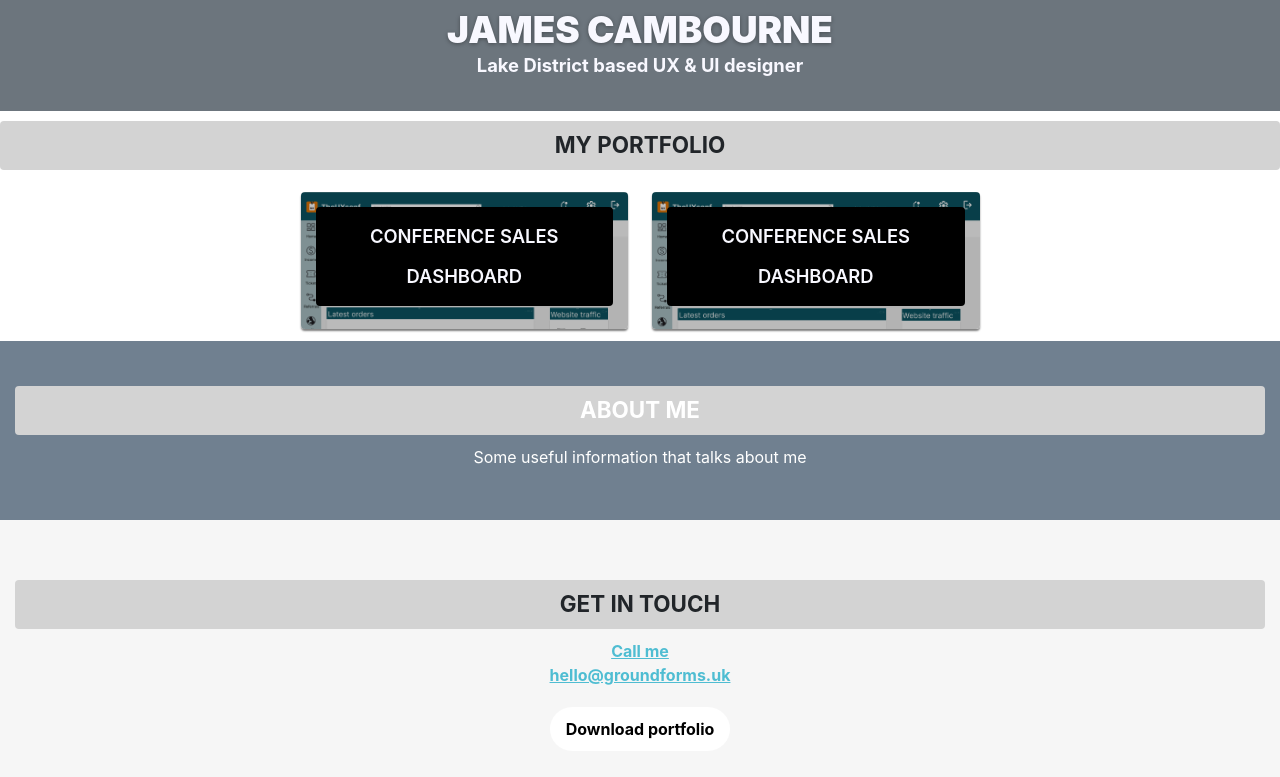
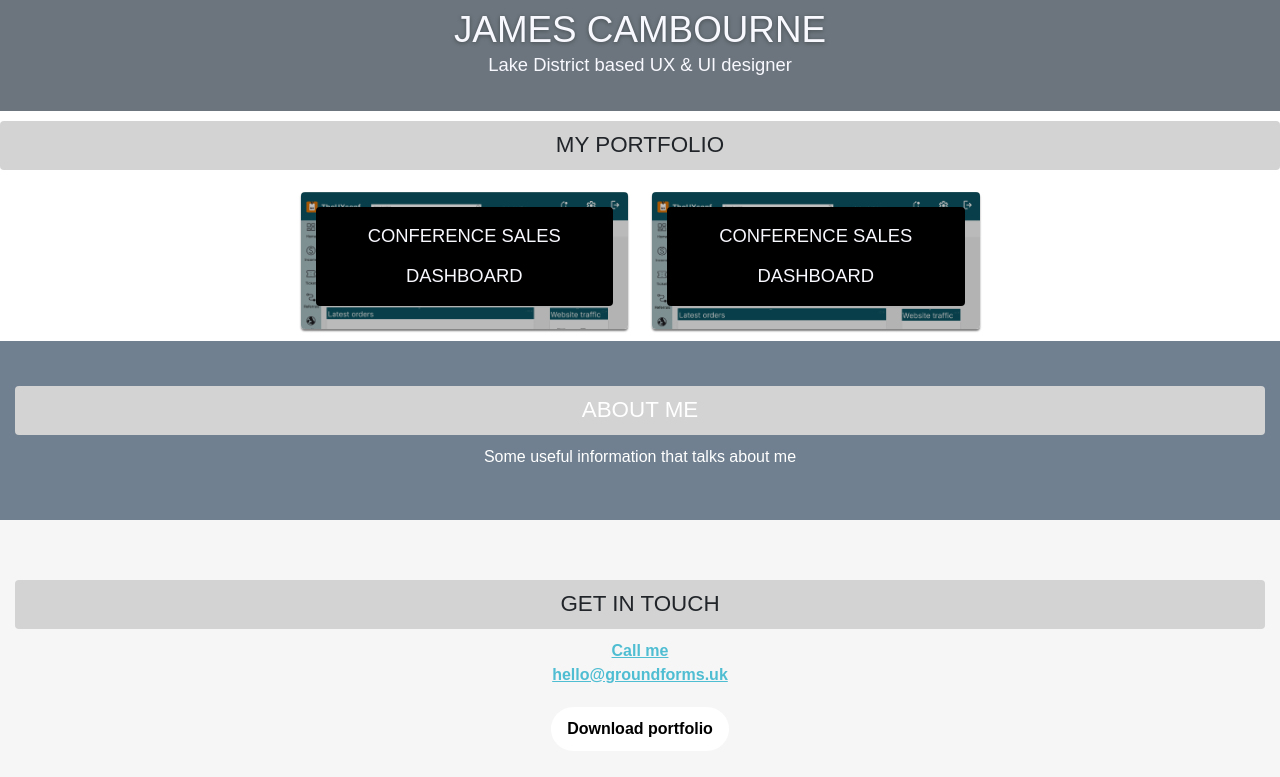
Before and after one commit to groundforms/ux-portfolio.github.io, a plain HTML site: page index.html in a window 1280 px wide. Shown: the part 103-880 px from the top of the page. Drawn offline with Linux system fonts and the light colour scheme.

Commit message:
Add files via upload

```diff
--- a/css/styles.css
+++ b/css/styles.css
@@ -4,9 +4,12 @@
 
 /* Global styles */
 body {
-    font-family: -apple-system, sans-serif;
+    font-family: "neue-haas-grotesk-display", sans-serif;
+font-weight: 200;
+    font-style: normal;
     text-align: center;
 }
+
 
 /* Section styles */
 header {
@@ -47,7 +50,7 @@ footer {
 h1 {
     color: ghostwhite;
     font-size: 2.3em;
-    font-weight: 1000;
+    font-weight: 400;
     text-align: center;
     line-height: 1em;
     text-shadow: 0 1px 4px rgba(0,0,0,0.35);
@@ -58,14 +61,14 @@ h1 {
 h2 {
     color: ghostwhite;
     font-size: 1.15em;
-    font-weight: 700;
+    font-weight: 200;
     text-align: center;
     margin: 5px 0 10px 0;
 }
 
 h3 {
     font-size: 1.4em;
-    font-weight: 700;
+    font-weight: 200;
     text-align: center;
     margin: 10px 0 10px 0;
     text-transform: uppercase;
@@ -80,7 +83,7 @@ h4 {
      display:inline-block;
     font-size: 1.15em;
     padding:.5em 1em 0.5em 1em;
-    font-weight: 600;
+    font-weight: 200;
     background-color: black;
     text-transform: uppercase;
     color: ghostwhite;
```
